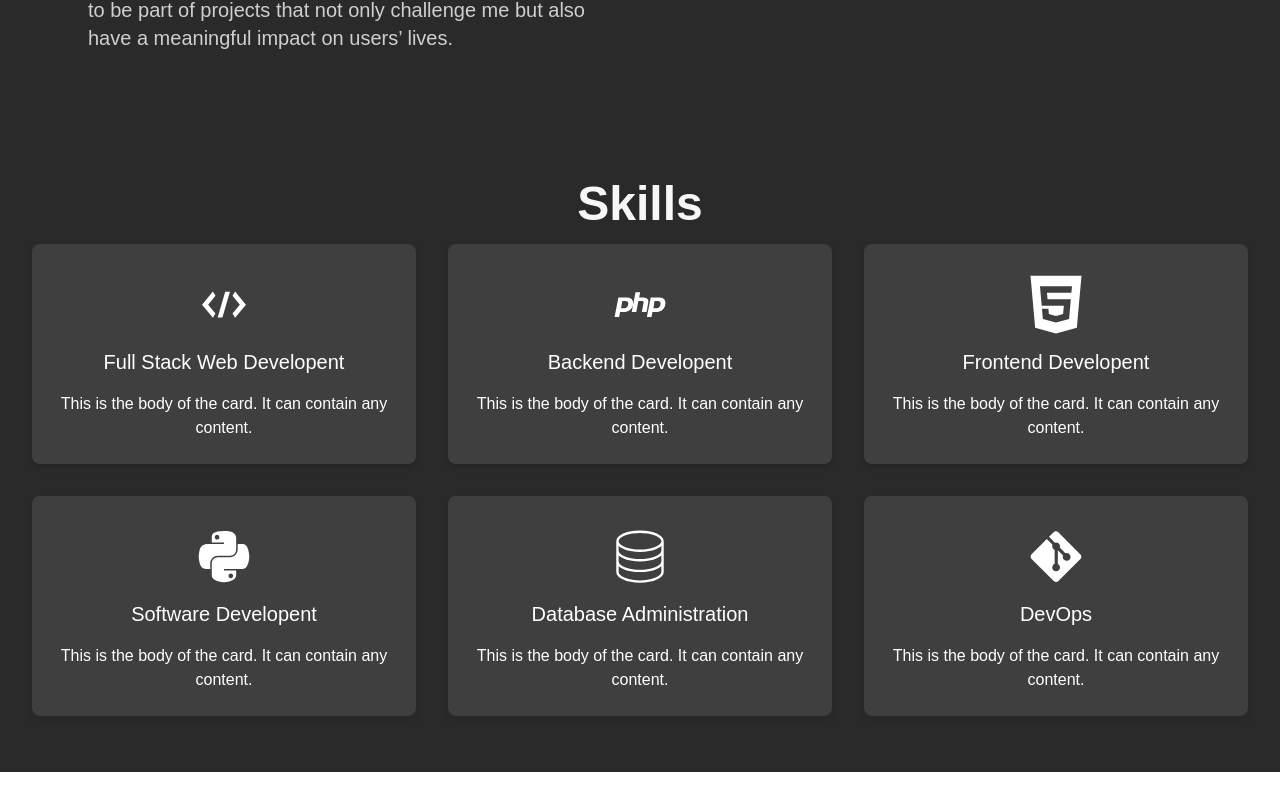
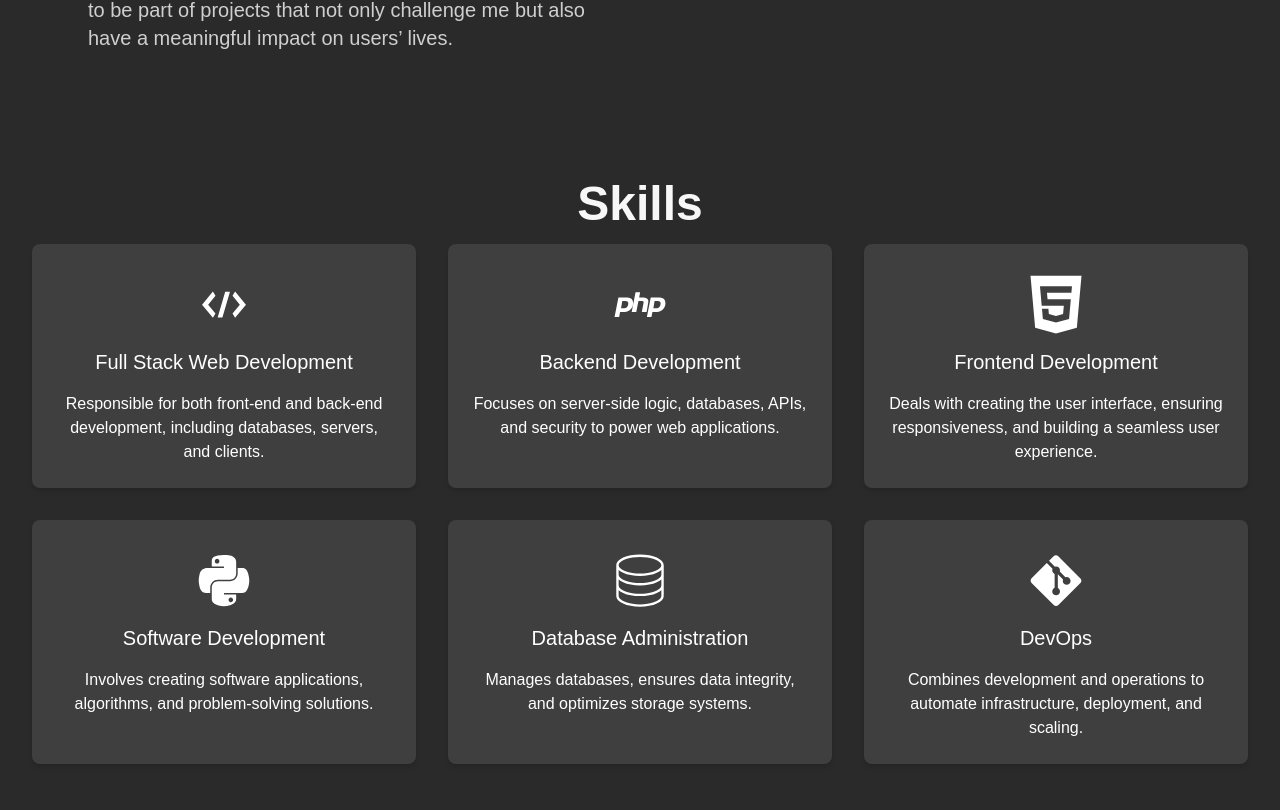
Before and after one commit to lancedalanon/my-portfolio, a Next.js app: page / in a window 1280 px wide. Shown: the part 1556-2366 px from the top of the page. Before the commit the page ends 2328 px from the top, so only its background shows below. Built offline with nearby package versions, Linux system fonts and the light colour scheme.

Commit message:
Change Skills to be dynamic

```diff
--- a/components/home/SkillsSection.tsx
+++ b/components/home/SkillsSection.tsx
@@ -1,6 +1,18 @@
 import React from 'react';
+import skills from '@/constants/skills.json';
 import { Card, CardHeader, CardBody } from '@/components/Card';
 import { DiCode, DiGit, DiStreamline, DiHtml5, DiPython, DiPhp } from "react-icons/di";
+import { Skill, SkillIconKey } from '@/types/skillTypes';
+
+// Define a string union type for skill_icon keys
+const skillIcons = {
+  DiCode: DiCode,
+  DiPhp: DiPhp,
+  DiHtml5: DiHtml5,
+  DiPython: DiPython,
+  DiStreamline: DiStreamline,
+  DiGit: DiGit
+};
 
 const SkillsSection: React.FC = () => {
   return (
@@ -9,99 +21,40 @@ const SkillsSection: React.FC = () => {
       Skills
      </h2>
      <div className="grid grid-cols-1 sm:grid-cols-2 lg:grid-cols-3 gap-8">
-      <Card className="max-w-sm w-full bg-custom-700">
-        <CardHeader>
-         <div className="text-white text-7xl flex flex-col items-center justify-center text-center mb-2">
-          <DiCode />
-         </div>
-         <p className="text-white text-xl">
-          Full Stack Web Developent
-         </p>
-        </CardHeader>
-        <CardBody>
-          <p className="text-white text-md">
-           This is the body of the card. It can contain any content.
-          </p>
-        </CardBody>
-      </Card>
-      <Card className="max-w-sm w-full bg-custom-700">
-        <CardHeader>
-         <div className="text-white text-7xl flex flex-col items-center justify-center text-center mb-2">
-          <DiPhp />
-         </div>
-         <p className="text-white text-xl">
-          Backend Developent
-         </p>
-        </CardHeader>
-        <CardBody>
-          <p className="text-white text-md">
-           This is the body of the card. It can contain any content.
-          </p>
-        </CardBody>
-      </Card>
-      <Card className="max-w-sm w-full bg-custom-700">
-        <CardHeader>
-         <div className="text-white text-7xl flex flex-col items-center justify-center text-center mb-2">
-          <DiHtml5 />
-         </div>
-         <p className="text-white text-xl">
-          Frontend Developent
-         </p>
-        </CardHeader>
-        <CardBody>
-          <p className="text-white text-md">
-           This is the body of the card. It can contain any content.
-          </p>
-        </CardBody>
-      </Card>
-      <Card className="max-w-sm w-full bg-custom-700">
-        <CardHeader>
-         <div className="text-white text-7xl flex flex-col items-center justify-center text-center mb-2">
-          <DiPython />
-         </div>
-         <p className="text-white text-xl">
-          Software Developent
-         </p>
-        </CardHeader>
-        <CardBody>
-          <p className="text-white text-md">
-           This is the body of the card. It can contain any content.
-          </p>
-        </CardBody>
-      </Card>
-      <Card className="max-w-sm w-full bg-custom-700">
-        <CardHeader>
-         <div className="text-white text-7xl flex flex-col items-center justify-center text-center mb-2">
-          <DiStreamline />
-         </div>
-         <p className="text-white text-xl">
-          Database Administration
-         </p>
-        </CardHeader>
-        <CardBody>
-          <p className="text-white text-md">
-           This is the body of the card. It can contain any content.
-          </p>
-        </CardBody>
-      </Card>
-      <Card className="max-w-sm w-full bg-custom-700">
-        <CardHeader>
-         <div className="text-white text-7xl flex flex-col items-center justify-center text-center mb-2">
-          <DiGit />
-         </div>
-         <p className="text-white text-xl">
-          DevOps
-         </p>
-        </CardHeader>
-        <CardBody>
-          <p className="text-white text-md">
-           This is the body of the card. It can contain any content.
-          </p>
-        </CardBody>
-      </Card>
+     {skills.map((skill) => (
+        <SkillCard
+          key={skill.id}
+          skill={{
+            ...skill,
+            skill_icon: skill.skill_icon as SkillIconKey,
+          }}
+        />
+      ))}
      </div>
     </section>
   );
 };
 
+const SkillCard: React.FC<{ skill: Skill }> = ({ skill }) => {
+  const IconComponent = skillIcons[skill.skill_icon];
+
+  return (
+    <Card className="max-w-sm w-full bg-custom-700 transition-transform transform hover:scale-105 hover:shadow-lg cursor-pointer">
+      <CardHeader>
+        <div className="text-white text-7xl flex flex-col items-center justify-center text-center mb-2">
+          {IconComponent && <IconComponent />}
+        </div>
+        <p className="text-white text-xl">
+          {skill.skill_title}
+        </p>
+      </CardHeader>
+      <CardBody>
+        <p className="text-white text-md">
+          {skill.skill_description}
+        </p>
+      </CardBody>
+    </Card>
+  );
+};
+
 export default SkillsSection;
--- /dev/null
+++ b/constants/skills.json
@@ -0,0 +1,38 @@
+[
+  {
+    "id": 1,
+    "skill_title": "Full Stack Web Development",
+    "skill_description": "Responsible for both front-end and back-end development, including databases, servers, and clients.",
+    "skill_icon": "DiCode"
+  },
+  {
+    "id": 2,
+    "skill_title": "Backend Development",
+    "skill_description": "Focuses on server-side logic, databases, APIs, and security to power web applications.",
+    "skill_icon": "DiPhp"
+  },
+  {
+    "id": 3,
+    "skill_title": "Frontend Development",
+    "skill_description": "Deals with creating the user interface, ensuring responsiveness, and building a seamless user experience.",
+    "skill_icon": "DiHtml5"
+  },
+  {
+    "id": 4,
+    "skill_title": "Software Development",
+    "skill_description": "Involves creating software applications, algorithms, and problem-solving solutions.",
+    "skill_icon": "DiPython"
+  },
+  {
+    "id": 5,
+    "skill_title": "Database Administration",
+    "skill_description": "Manages databases, ensures data integrity, and optimizes storage systems.",
+    "skill_icon": "DiStreamline"
+  },
+  {
+    "id": 6,
+    "skill_title": "DevOps",
+    "skill_description": "Combines development and operations to automate infrastructure, deployment, and scaling.",
+    "skill_icon": "DiGit"
+  }
+]
--- /dev/null
+++ b/types/skillTypes.ts
@@ -0,0 +1,23 @@
+import { IconType } from 'react-icons';
+import { DiCode, DiGit, DiStreamline, DiHtml5, DiPython, DiPhp } from "react-icons/di";
+
+// Define a string union type for skill_icon keys
+export type SkillIconKey = 'DiCode' | 'DiPhp' | 'DiHtml5' | 'DiPython' | 'DiStreamline' | 'DiGit';
+
+// Define the Skill interface with skill_icon restricted to SkillIconKey
+export interface Skill {
+  id: number;
+  skill_title: string;
+  skill_description: string;
+  skill_icon: SkillIconKey; // Now this can only be one of the valid keys
+}
+
+// Define the skillIcons object
+export const skillIcons: { [key in SkillIconKey]: IconType } = {
+  DiCode,
+  DiPhp,
+  DiHtml5,
+  DiPython,
+  DiStreamline,
+  DiGit,
+};
```
Also changed, not shown: constants/skills.ts (deleted).
